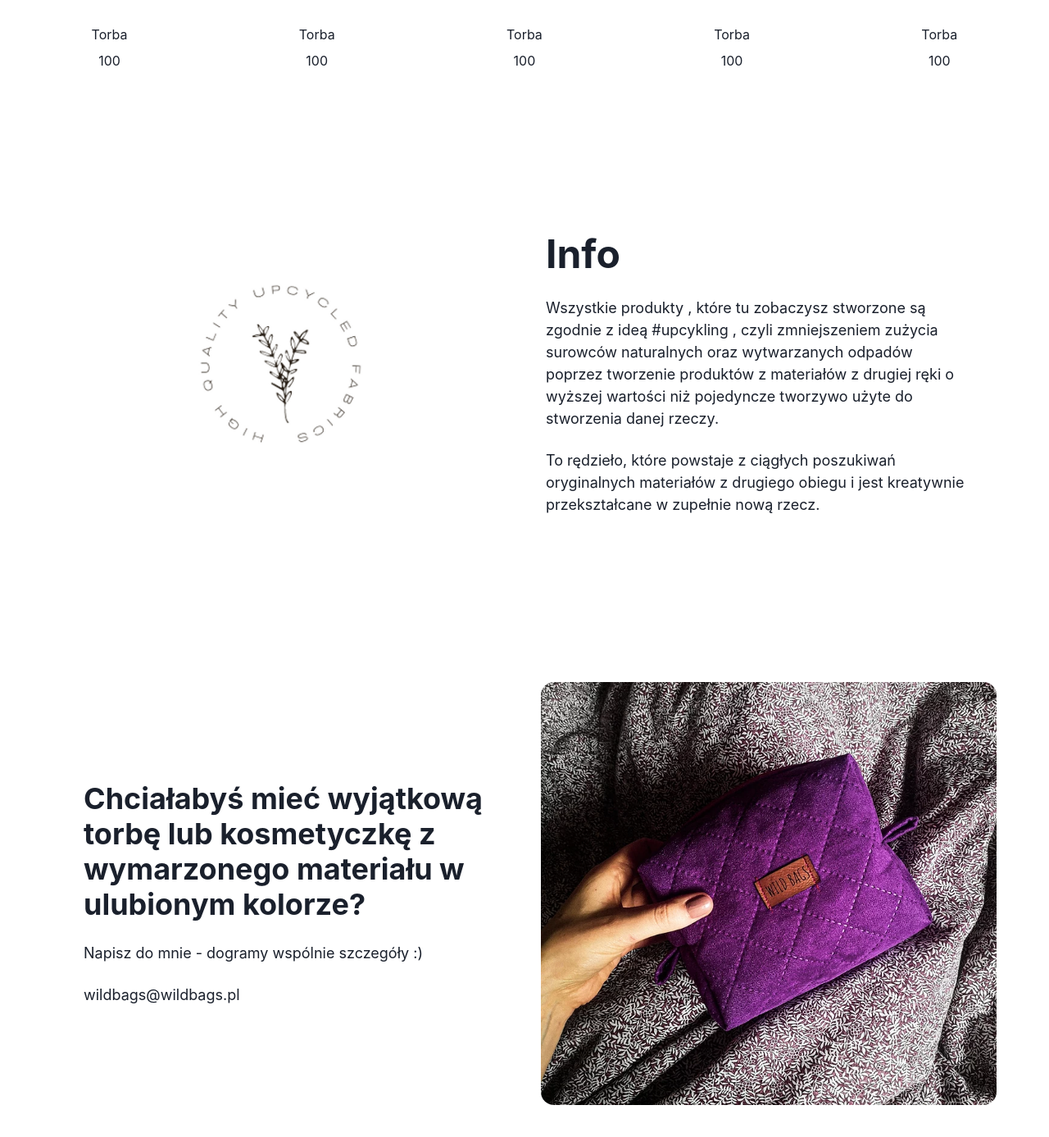
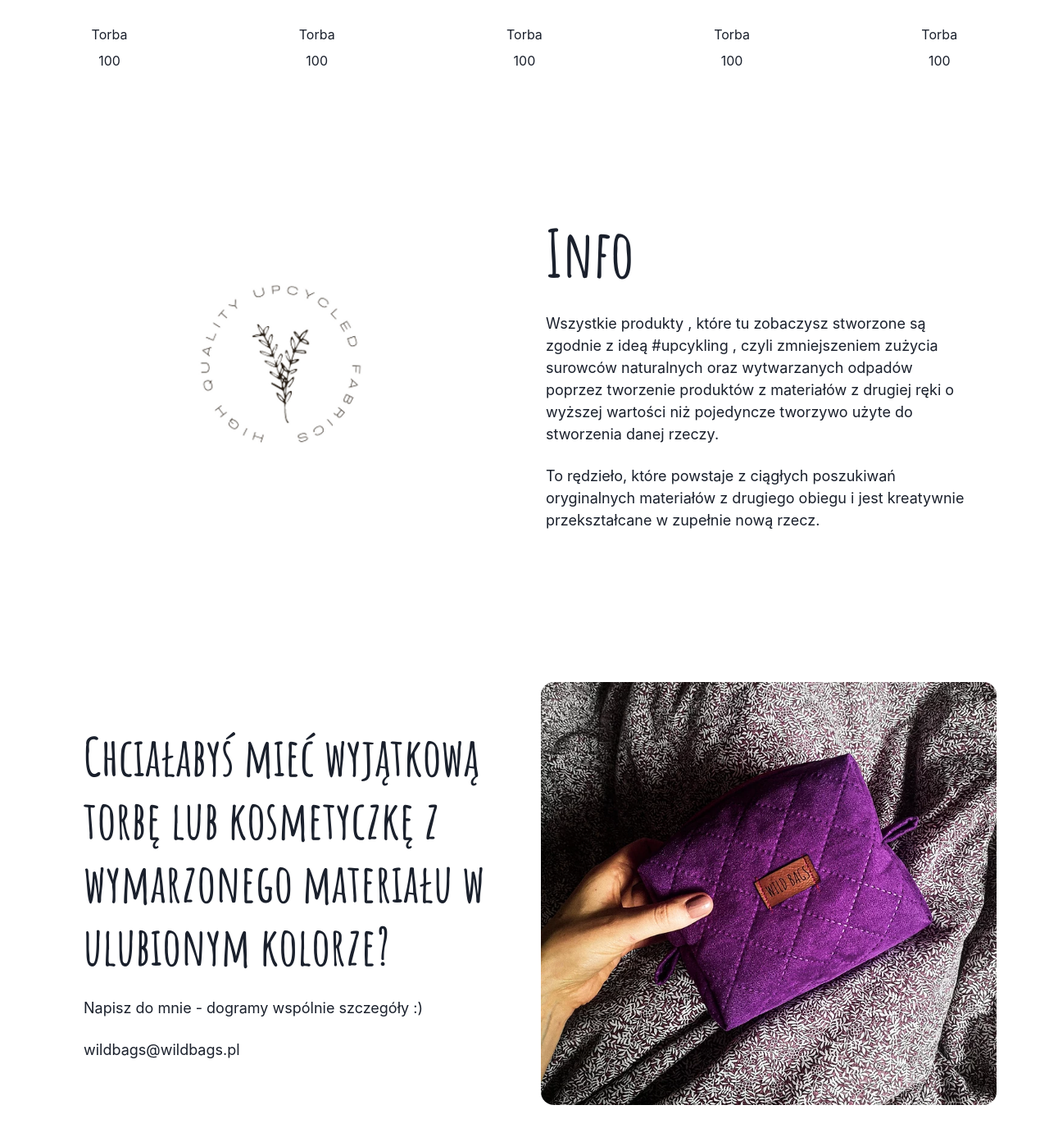
Before and after one commit to antek-karlsson/wildbags_1.0.2, a React (Create React App) app: page / in a window 1280 px wide. Shown: the part 1362-2749 px from the top of the page at 82% size. Built offline with nearby package versions, Linux system fonts and the light colour scheme.

Commit message:
updated font family & font size on header

```diff
--- a/src/components/infobox1/infobox1.comp.jsx
+++ b/src/components/infobox1/infobox1.comp.jsx
@@ -14,7 +14,10 @@ const Infobox1 = () => {
       </Flex>
       <Flex p={4} flex={1} align={"center"} justify={"center"}>
         <Stack spacing={6} w={"full"} maxW={"lg"}>
-          <Heading fontSize={{ base: "3xl", md: "4xl", lg: "5xl" }}>
+          <Heading
+            id="amatic-header"
+            fontSize={{ base: "3rem", md: "4rem", lg: "5rem" }}
+          >
             <Text>Info</Text>
           </Heading>
           <Text fontSize={{ base: "md", lg: "lg" }}>
--- a/src/components/infobox2/infobox2.comp.jsx
+++ b/src/components/infobox2/infobox2.comp.jsx
@@ -12,7 +12,10 @@ const Infobox2 = () => {
         order={{ base: 2, md: 1 }}
       >
         <Stack spacing={6} w={"full"} maxW={"lg"}>
-          <Heading fontSize={{ base: "2xl", md: "3xl", lg: "4xl" }}>
+          <Heading
+            id="amatic-header"
+            fontSize={{ base: "2rem", md: "3rem", lg: "4rem" }}
+          >
             <Text>
               Chciałabyś mieć wyjątkową torbę lub kosmetyczkę z wymarzonego
               materiału w ulubionym kolorze?
```
